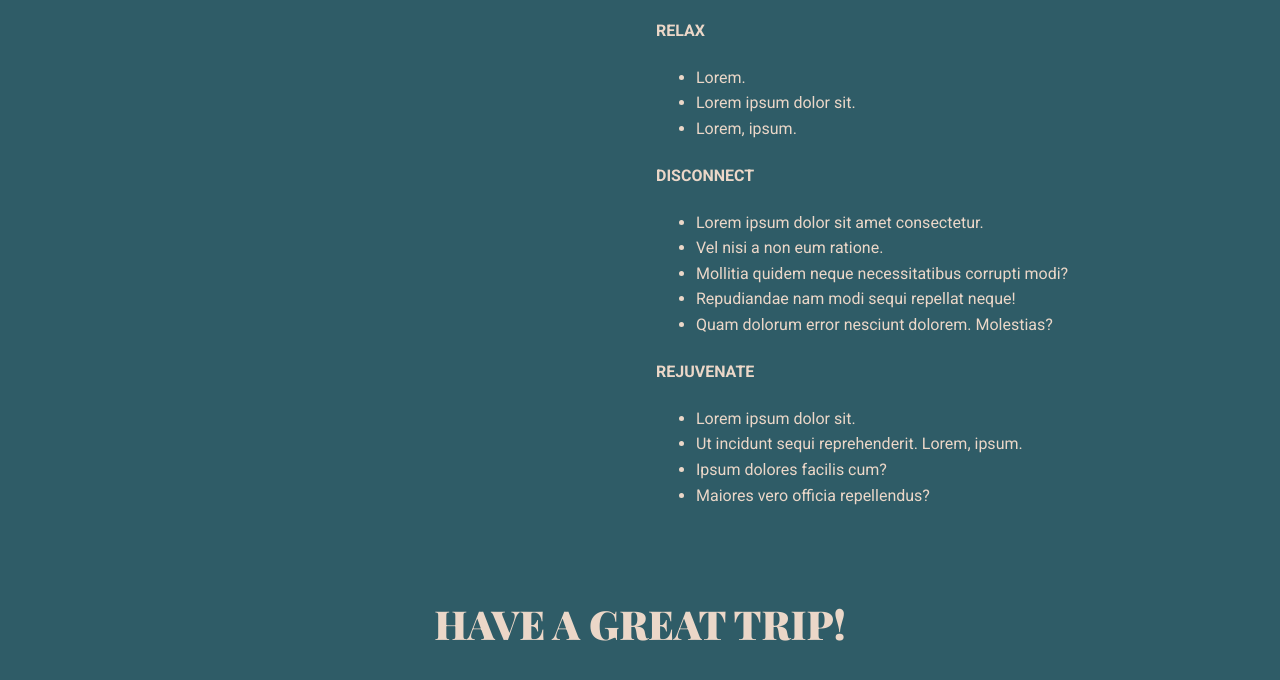
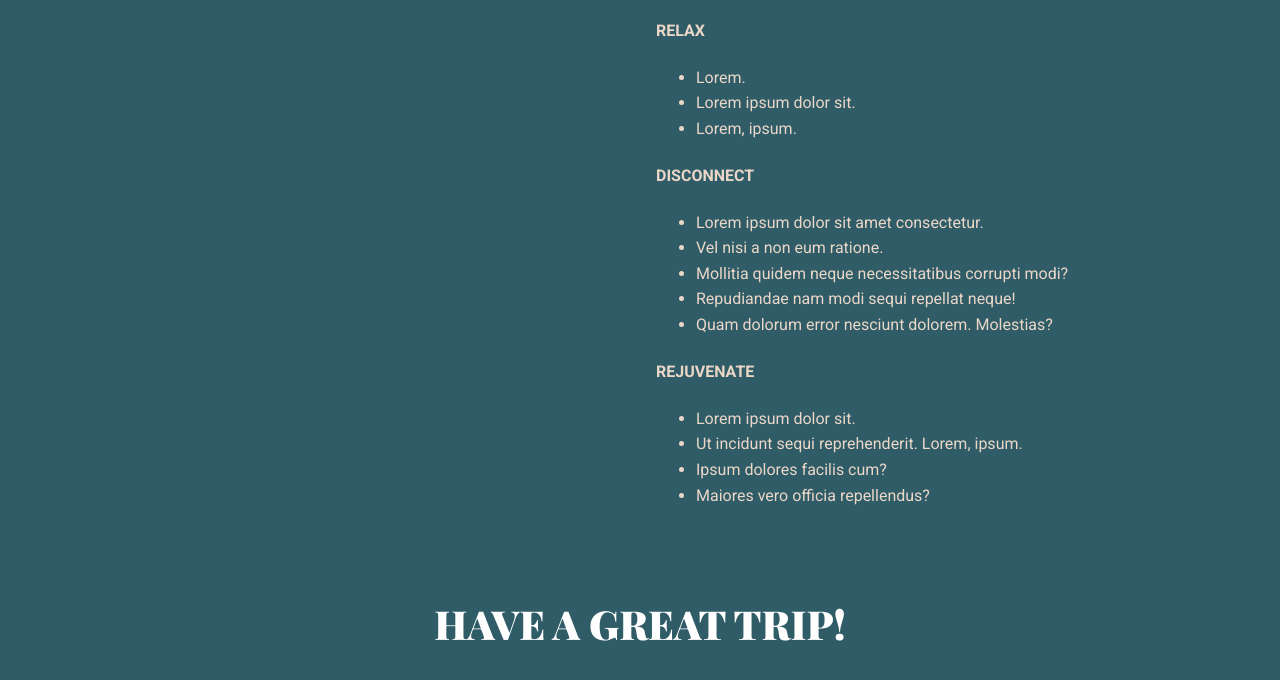
Before and after one commit to smorejon305/TravelPlanners, a plain HTML site: page index.html in a window 1280 px wide. Shown: the part 1664-2344 px from the top of the page. Drawn offline with nearby package versions, Linux system fonts and the light colour scheme; a web font is replaced by a local one.

Commit message:
Update style.css

```diff
--- a/src/style.css
+++ b/src/style.css
@@ -113,7 +113,7 @@ section {
 }
 
 .end {
-  color: var(--clr-neutral-100);
+  color: white;
   font-size: 2.5em;
   text-align: center;
   padding-top: 2em;
```
